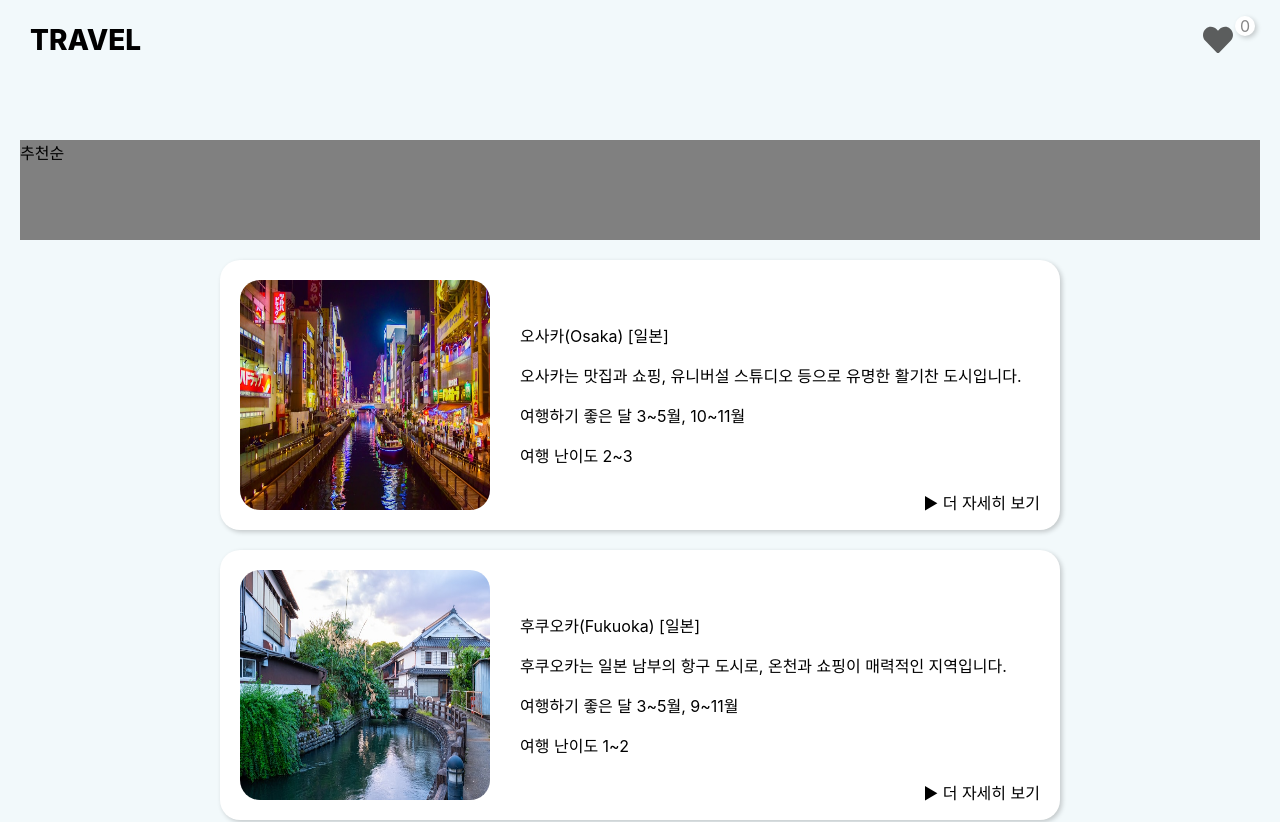
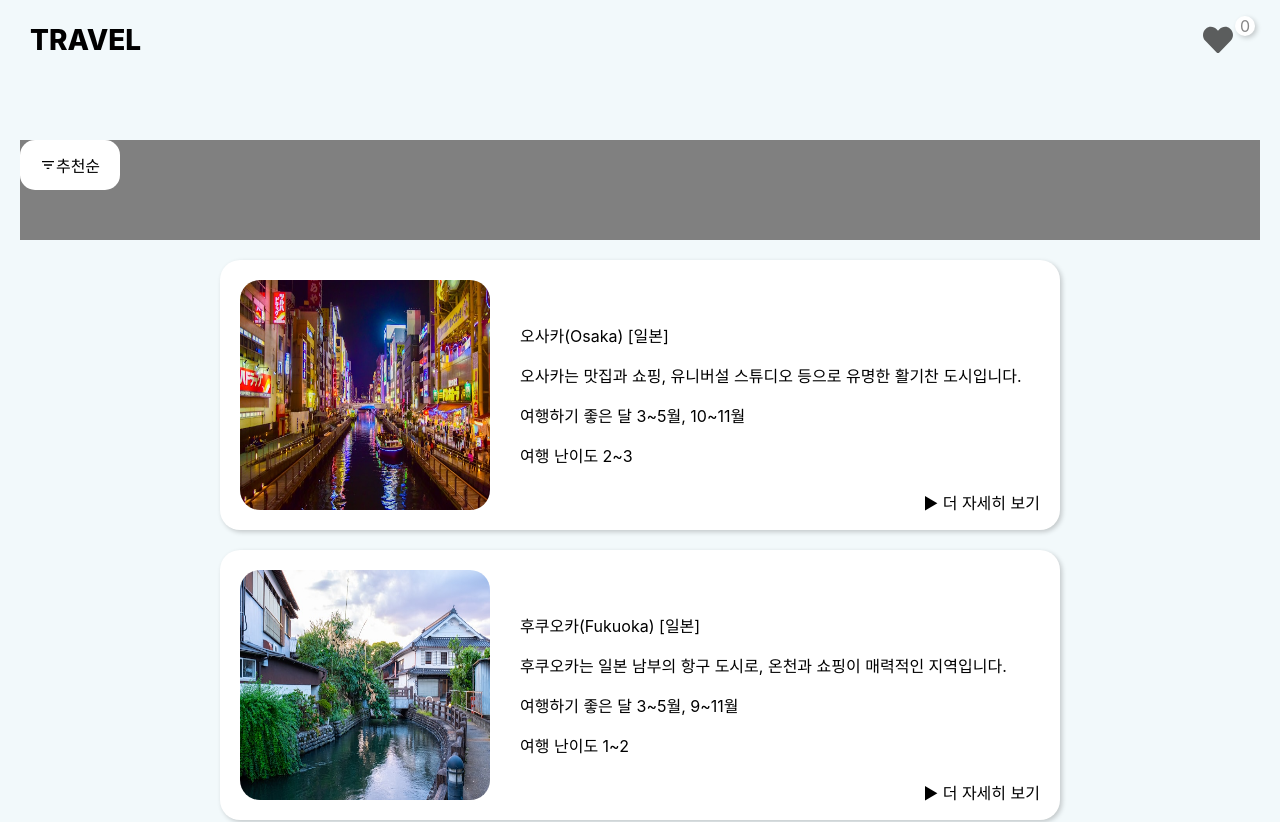
Before and after one commit to jizero1/react-project4-travel, a React (Create React App) app: page /#/travel in a window 1280 px wide. Shown: the top 822 px of the page. Built offline with nearby package versions, Linux system fonts and the light colour scheme.

Commit message:
filter에서 클릭한걸 travel.js에 전달함

```diff
--- a/src/pages/Travel/Travel.js
+++ b/src/pages/Travel/Travel.js
@@ -1,4 +1,4 @@
-import React, { useState } from 'react';
+import React, { useEffect, useState } from 'react';
 import { useNavigate } from 'react-router-dom';
 import './Travel.css';
 import travelData from './travelData.json';
@@ -9,16 +9,22 @@ function Travel() {
     const viewMoreClick = (id) => {
         navigate(`/travel/${id}`);
     }
+
+    const [filterClickData, setFilterClickData] = useState(0);
+    const filterBtnClick = (data) => {
+        setFilterClickData(data);
+        console.log(data);
+    }
     return (
         <div className="travel common-flex">
             {/* 여행지이름, 사진, 여행추천시기, 강수량, 여행난이도,
             환율(1달러=1350원), 여행지소개, 주요관광명소, 음식추천,
             전압 및 콘센트, 여행자 팁(팁문화, 사기조심 하라고 알려주는 등) */}
             {/* 여행하기 쉽다면 왜 쉬운지(언어,치안, 의료 등등), 여행 목적별 추천하는 시기도 보여줌 */}
-        <TravelFilter/>
+            <TravelFilter filterBtnClick={filterBtnClick} />
             {travelData.map((travel) => (
                 <div key={travel.id} className="travel-card">
-                <img className="travel-img" src={process.env.PUBLIC_URL+travel.imgSrc} alt={travel.imgAlt}></img>
+                    <img className="travel-img" src={process.env.PUBLIC_URL + travel.imgSrc} alt={travel.imgAlt}></img>
                     <div className="travel-short-discription">
                         <p>{travel.name} <span>[{travel.country}]</span></p>
                         <p>{travel.discription}</p>
--- a/src/pages/Travel/TravelFilter.css
+++ b/src/pages/Travel/TravelFilter.css
@@ -3,3 +3,20 @@
     height: 100px;
     background-color: grey;
 }
+.travelFilter .filterBtn {
+    width: 100px;
+    height: 50px;
+    background-color: white;
+    border-radius: 15px;
+    cursor: pointer;
+    margin-bottom: 10px;
+}
+.travelFilter .filterHiddenBox {
+    width: 150px;
+    height: 200px;
+    background-color: pink;
+    border-radius: 15px;
+    position: absolute;
+    z-index: 1;
+    cursor: pointer;
+}
--- a/src/pages/Travel/TravelFilter.js
+++ b/src/pages/Travel/TravelFilter.js
@@ -1,11 +1,26 @@
 import React, { useState } from 'react';
 import './TravelFilter.css';
+import { MdFilterList, MdFilterListAlt } from "react-icons/md";
 
-function TravelFilter() {
+function TravelFilter({filterClick, filterBtnClick}) {
+
+    const [isListClick, setIsListClick] = useState(false);
+    const listClick = () => {
+        setIsListClick(!isListClick);
+    }
     return (
         <div className="travelFilter">
             {/* 추천순, 난이도순, 물가저렴한 순 */}
-            <div>추천순</div>
+
+            <div className="filterBtn common-flex" onClick={() => listClick()}><MdFilterList />추천순</div>
+            <div className="filterHiddenBox" style={{display: isListClick ? 'block' : 'none'}}>
+                <ul>
+                    <li onClick={() => {filterBtnClick(0); listClick();}}>추천순</li>
+                    <li onClick={() => {filterBtnClick(1); listClick();}}>여행 난이도순</li>
+                    <li onClick={() => {filterBtnClick(2); listClick();}}>물가 저렴한순</li>
+                    <li onClick={() => {filterBtnClick(3); listClick();}}>물가 비싼순</li>
+                </ul>
+            </div>
         </div>
     )
 }
```
Lines whose indentation alone changed are shown as unchanged.
